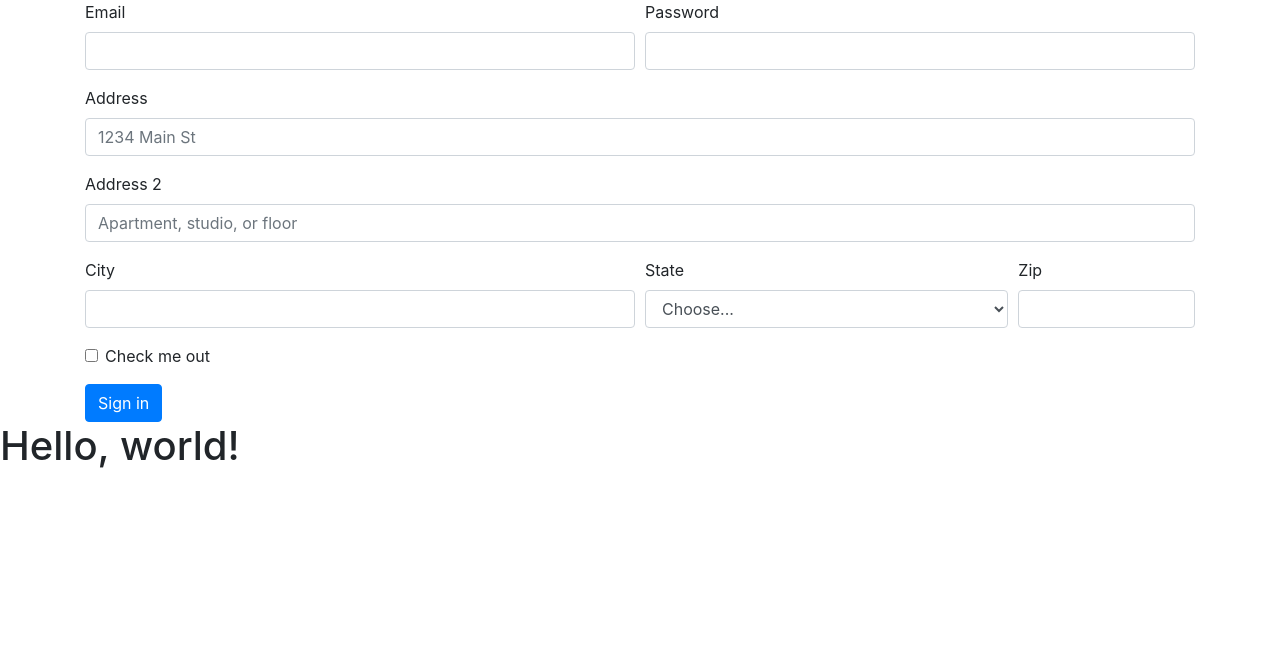
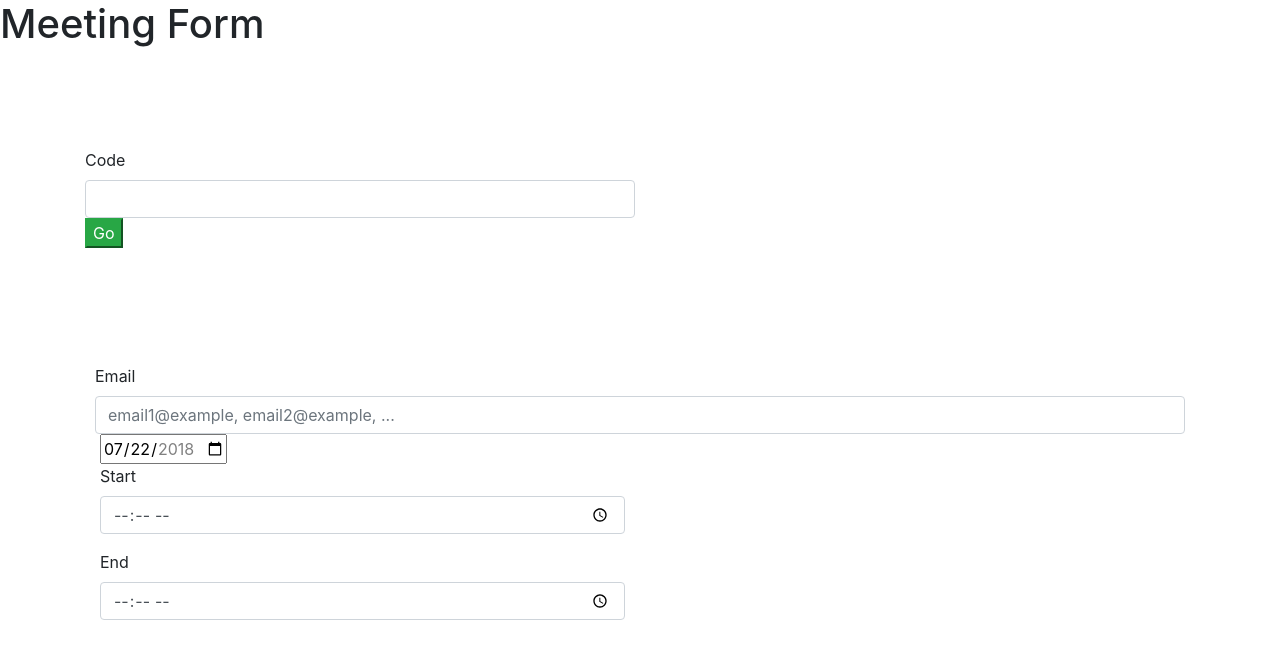
Before and after one commit to cunningham-code/qolab, a Django app: page /form in a window 1280 px wide. Shown: the top 659 px of the page. Run offline with Django 3.2, Linux system fonts and the light colour scheme; some libraries are stand-ins or nearby versions.

Commit message:
updated forms

```diff
--- a/templates/form.html
+++ b/templates/form.html
@@ -1,37 +1,70 @@
 {% load static %}
 <!doctype html>
 <html lang="en">
+
 <head>
   <!-- Required meta tags -->
   <meta charset="utf-8">
   <meta name="viewport" content="width=device-width, initial-scale=1, shrink-to-fit=no">
 
   <!-- Bootstrap CSS -->
-    <link rel="stylesheet" href="https://stackpath.bootstrapcdn.com/bootstrap/4.5.2/css/bootstrap.min.css" integrity="sha384-JcKb8q3iqJ61gNV9KGb8thSsNjpSL0n8PARn9HuZOnIxN0hoP+VmmDGMN5t9UJ0Z" crossorigin="anonymous">
+  <link rel="stylesheet" href="https://stackpath.bootstrapcdn.com/bootstrap/4.5.2/css/bootstrap.min.css"
+    integrity="sha384-JcKb8q3iqJ61gNV9KGb8thSsNjpSL0n8PARn9HuZOnIxN0hoP+VmmDGMN5t9UJ0Z" crossorigin="anonymous">
 
-    <title>Hello, world!</title>
+  <title>Form</title>
 </head>
+
+<body>
+  <h1>Meeting Form</h1>
+   <!-- Optional JavaScript -->
+  <!-- jQuery first, then Popper.js, then Bootstrap JS -->
+  <script src="https://code.jquery.com/jquery-3.5.1.slim.min.js"
+    integrity="sha384-DfXdz2htPH0lsSSs5nCTpuj/zy4C+OGpamoFVy38MVBnE+IbbVYUew+OrCXaRkfj"
+    crossorigin="anonymous"></script>
+  <script src="https://cdn.jsdelivr.net/npm/popper.js@1.16.1/dist/umd/popper.min.js"
+    integrity="sha384-9/reFTGAW83EW2RDu2S0VKaIzap3H66lZH81PoYlFhbGU+6BZp6G7niu735Sk7lN"
+    crossorigin="anonymous"></script>
+  <script src="https://stackpath.bootstrapcdn.com/bootstrap/4.5.2/js/bootstrap.min.js"
+    integrity="sha384-B4gt1jrGC7Jh4AgTPSdUtOBvfO8shuf57BaghqFfPlYxofvL8/KUEfYiJOMMV+rV"
+    crossorigin="anonymous"></script>
+</body>
+
 <div class="container">
   <form>
-      <div class="form-row">
+    <div class="form-row" style="margin-top: 100px;">
       <div class="form-group col-md-6">
+        <label for="inputEmail4">Code</label>
+        <input type="text" class="form-control" id="inputcode4">
+        <button type="submit" class="btncls btn-success">Go</button>
+       </form>
+      </div>
+</div>
+<div class="container">
+  <div class="form-row" style="margin-top: 100px;">
     <label for="inputEmail4">Email</label>
-          <input type="email" class="form-control" id="inputEmail4">
+    <input type="email" class="form-control" id="inputEmail4" placeholder="email1@example, email2@example, ...">
+  </div>
+  <input type="date" id="start" name="trip-start" value="2018-07-22" min="2018-01-01" max="2018-12-31">
+  <!--<div class="form-group col-md-5">
+          <label for="inputPassword4">Password</label>
+          <input type="password" class="form-control" id="inputPassword4">
+        </div>-->
+  </div>
+<!--<div class="form-group">
+  <label for="inputAddress">Address</label>
+  <input type="text" class="form-control" id="inputAddress" placeholder="1234 Main St">
+</div>-->
+<div class="from-row">
+  <div class="form-group col-md-6">
+    <label for="inputEmail4">Start</label>
+    <input type="time" class="form-control" id="inputStart4">
   </div>
   <div class="form-group col-md-6">
-          <label for="inputPassword4">Password</label>
-          <input type="password" class="form-control" id="inputPassword4">
+    <label for="inputPassword4">End</label>
+    <input type="time" class="form-control" id="inputEnd4">
   </div>
 </div>
-      <div class="form-group">
-        <label for="inputAddress">Address</label>
-        <input type="text" class="form-control" id="inputAddress" placeholder="1234 Main St">
-      </div>
-      <div class="form-group">
-        <label for="inputAddress2">Address 2</label>
-        <input type="text" class="form-control" id="inputAddress2" placeholder="Apartment, studio, or floor">
-      </div>
-      <div class="form-row">
+<!--<div class="form-row">
   <div class="form-group col-md-6">
     <label for="inputCity">City</label>
     <input type="text" class="form-control" id="inputCity">
@@ -58,14 +91,10 @@
 </div>
 <button type="submit" class="btn btn-primary">Sign in</button>
 </form>
-  </div>
-  <body>
-    <h1>Hello, world!</h1>
+</div>-->
 
-    <!-- Optional JavaScript -->
-    <!-- jQuery first, then Popper.js, then Bootstrap JS -->
-    <script src="https://code.jquery.com/jquery-3.5.1.slim.min.js" integrity="sha384-DfXdz2htPH0lsSSs5nCTpuj/zy4C+OGpamoFVy38MVBnE+IbbVYUew+OrCXaRkfj" crossorigin="anonymous"></script>
-    <script src="https://cdn.jsdelivr.net/npm/popper.js@1.16.1/dist/umd/popper.min.js" integrity="sha384-9/reFTGAW83EW2RDu2S0VKaIzap3H66lZH81PoYlFhbGU+6BZp6G7niu735Sk7lN" crossorigin="anonymous"></script>
-    <script src="https://stackpath.bootstrapcdn.com/bootstrap/4.5.2/js/bootstrap.min.js" integrity="sha384-B4gt1jrGC7Jh4AgTPSdUtOBvfO8shuf57BaghqFfPlYxofvL8/KUEfYiJOMMV+rV" crossorigin="anonymous"></script>
-  </body>
+
+  <script src="{% static 'main.js' %}"></script>
+  <script> form.getElementById('start').value = new Date().toDateInputValue(); </script>
+
 </html>
```
Lines whose indentation alone changed are shown as unchanged.
